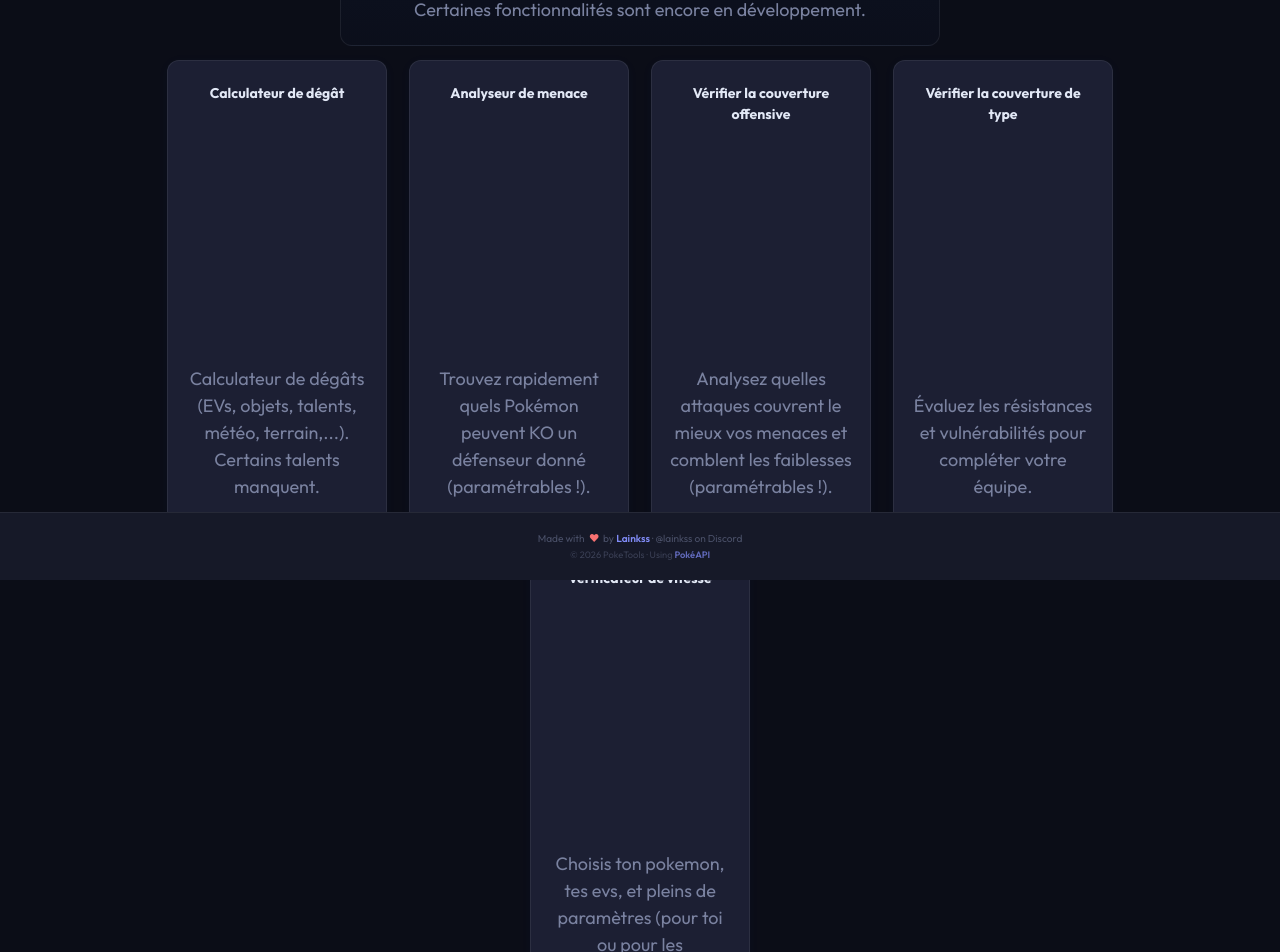
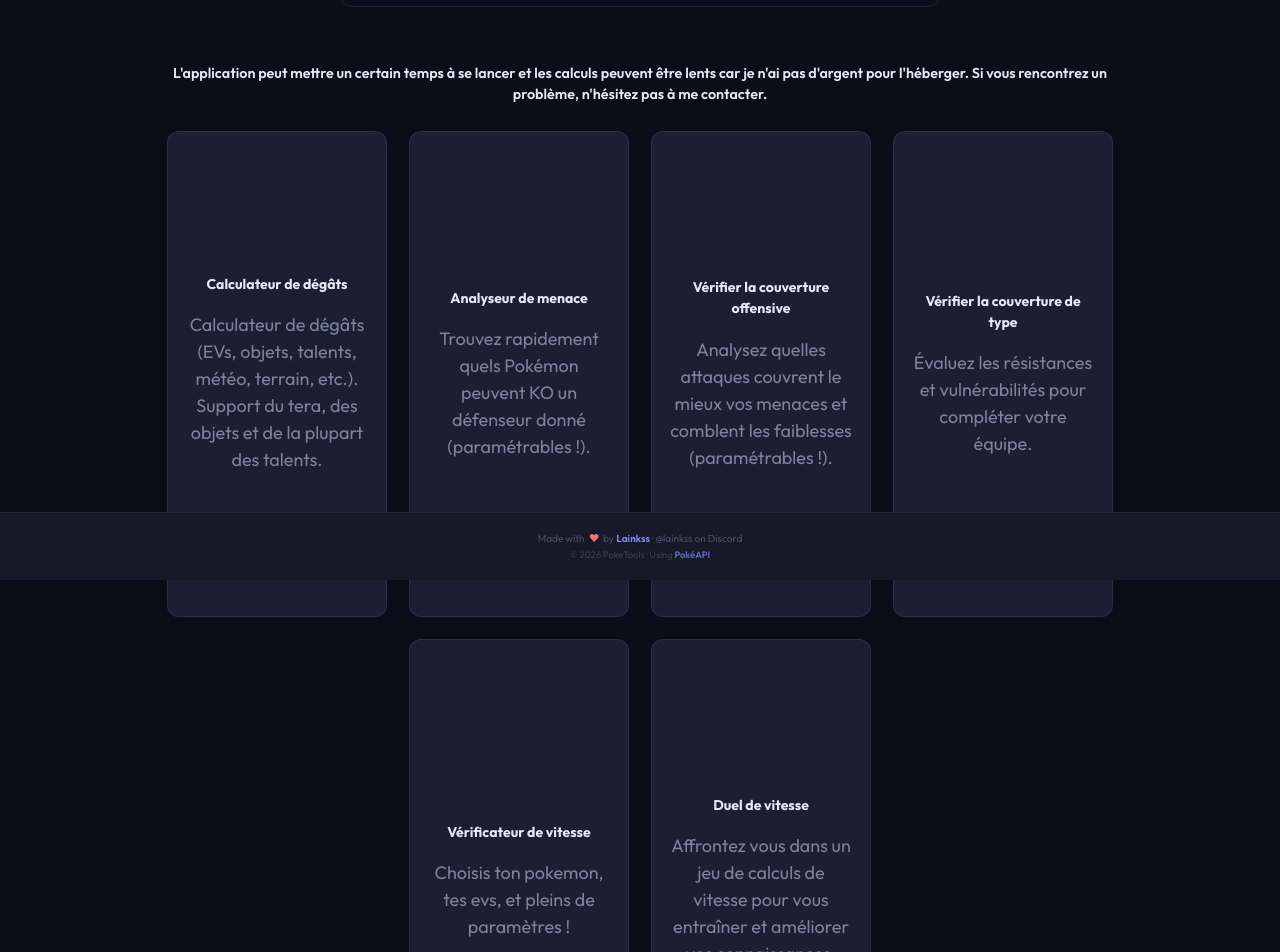
Before and after one commit to lainksss/PokeTools, a React (Vite) app in the folder frontend/: page /#/ in a window 1280 px wide. Shown: the part 220-1172 px from the top of the page. Built offline with nearby package versions, Linux system fonts and the light colour scheme; no server answers.

Commit message:
fix: edited the home page to make it more accurate with the status of the app

```diff
--- a/frontend/src/i18n/en/home.js
+++ b/frontend/src/i18n/en/home.js
@@ -2,9 +2,12 @@ export const homeEn = {
   welcome: "Welcome",
   description: "Use the menu to access the damage calculator or threat analysis.",
   centerTitle: "PokeTools",
-  centerDesc: "PokeTools is dedicated to Competitive Pokémon and aims to simplify tasks, calculations and extra thinking for your teams. Some features are still in development.",
+  centerDesc: "PokeTools is dedicated to Competitive Pokémon and aims to simplify team building and battle preparation. You'll find damage and speed calculators, threat/coverage analyzers and speed duels. Most features are stable but more are on the way.",
+  notice: "The app may take a while to start and calculations can be slow since i've no money to host it. If you encounter any issues, please contact me.",
   block_calc_title: "Damage calculator",
-  block_calc_desc: "Damage calculator (EVs, items, abilities, weather, terrain, etc.). Some abilities are missing.",
+  block_calc_desc: "Damage calculator (EVs, items, abilities, weather, terrain, etc.). Support for tera, items and most abilities.",
+  block_speed_game_title: "Speed duel",
+  block_speed_game_desc: "Face yourself in a speed calculation game to practice and sharpen your knowledge.",
   block_threats_title: "Threat analyzer",
   block_threats_desc: "Quickly find which Pokémon can KO a given defender (configurable).",
   block_coverage_title: "Check offensive coverage",
@@ -12,5 +15,5 @@ export const homeEn = {
   block_type_title: "Check type coverage",
   block_type_desc: "Evaluate resistances and vulnerabilities to round out your team.",
   block_speed_title: "Speed checker",
-  block_speed_desc: "Choose your Pokémon, your EVs, and lots of parameters (for you or for opponents)!"
+  block_speed_desc: "Choose your Pokémon, your EVs, and lots of parameters !"
 }
--- a/frontend/src/i18n/fr/home.js
+++ b/frontend/src/i18n/fr/home.js
@@ -2,9 +2,12 @@ export const homeFr = {
   welcome: "Bienvenue",
   description: "Utilisez le menu pour accéder au calculateur de dégâts ou à l'analyse des menaces.",
   centerTitle: "PokeTools",
-  centerDesc: "PokeTools est dédié au Pokemon Compétitif et a pour but de simplifier des tâches, calculs et reflexions supplémentaires pour vos équipes. Certaines fonctionnalités sont encore en développement.",
-  block_calc_title: "Calculateur de dégât",
-  block_calc_desc: "Calculateur de dégâts (EVs, objets, talents, météo, terrain,...). Certains talents manquent.",
+  centerDesc: "PokeTools est dédié au Pokémon Compétitif et vise à faciliter la construction d'équipes et la préparation de combats. Vous y trouverez des calculateurs de dégâts et de vitesse, des analyseurs de menaces/couvertures et des duels de vitesse. La plupart des fonctionnalités sont stables mais d'autres arrivent.",
+  notice: "L'application peut mettre un certain temps à se lancer et les calculs peuvent être lents car je n'ai pas d'argent pour l'héberger. Si vous rencontrez un problème, n'hésitez pas à me contacter.",
+  block_calc_title: "Calculateur de dégâts",
+  block_calc_desc: "Calculateur de dégâts (EVs, objets, talents, météo, terrain, etc.). Support du tera, des objets et de la plupart des talents.",
+  block_speed_game_title: "Duel de vitesse",
+  block_speed_game_desc: "Affrontez vous dans un jeu de calculs de vitesse pour vous entraîner et améliorer vos connaissances.",
   block_threats_title: "Analyseur de menace",
   block_threats_desc: "Trouvez rapidement quels Pokémon peuvent KO un défenseur donné (paramétrables !).",
   block_coverage_title: "Vérifier la couverture offensive",
@@ -12,5 +15,5 @@ export const homeFr = {
   block_type_title: "Vérifier la couverture de type",
   block_type_desc: "Évaluez les résistances et vulnérabilités pour compléter votre équipe.",
   block_speed_title: "Vérificateur de vitesse",
-  block_speed_desc: "Choisis ton pokemon, tes evs, et pleins de paramètres (pour toi ou pour les adversaires) !"
+  block_speed_desc: "Choisis ton pokemon, tes evs, et pleins de paramètres !"
 }
--- a/frontend/src/pages/Home.jsx
+++ b/frontend/src/pages/Home.jsx
@@ -11,6 +11,7 @@ export default function Home() {
         <h2 className="center-title">{t('home.centerTitle')}</h2>
         <p className="center-desc">{t('home.centerDesc')}</p>
       </div>
+      <div className="home-banner">{t('home.notice')}</div>
       <div className="home-blocks-row">
         <Link to="/calculate" className="home-block">
           <h3 className="block-title">{t('home.block_calc_title')}</h3>
@@ -32,6 +33,10 @@ export default function Home() {
           <h3 className="block-title">{t('home.block_speed_title')}</h3>
           <p className="block-desc">{t('home.block_speed_desc')}</p>
         </Link>
+        <Link to="/speed-game" className="home-block">
+          <h3 className="block-title">{t('home.block_speed_game_title')}</h3>
+          <p className="block-desc">{t('home.block_speed_game_desc')}</p>
+        </Link>
       </div>
     </div>
   )
--- a/frontend/src/styles/pages/home.css
+++ b/frontend/src/styles/pages/home.css
@@ -1,6 +1,18 @@
 /* ======================================
    HOME PAGE STYLES
    ====================================== */
+
+.home-banner {
+  background: var(--accent)20;
+  color: var(--text-dark);
+  padding: 12px 20px;
+  font-size: 1.1rem;
+  font-weight: 600;
+  text-align: center;
+  max-width: 1000px;
+  margin: 20px auto 0 auto;
+  border-radius: 6px;
+}
 
 .home-page {
   height: calc(100vh - 120px);
@@ -49,7 +61,9 @@
   min-height: 140px;
   display: flex;
   flex-direction: column;
-  justify-content: space-between;
+  justify-content: center;
+  align-items: center;
+  gap: 8px;
   padding: 22px 18px;
   text-align: center;
   transition: transform 0.15s ease, box-shadow 0.15s ease;
```
Also changed, not shown: 1 other file (tests, documents, lock files or other folders).
